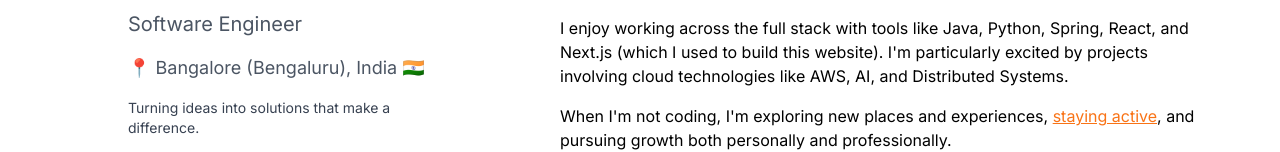
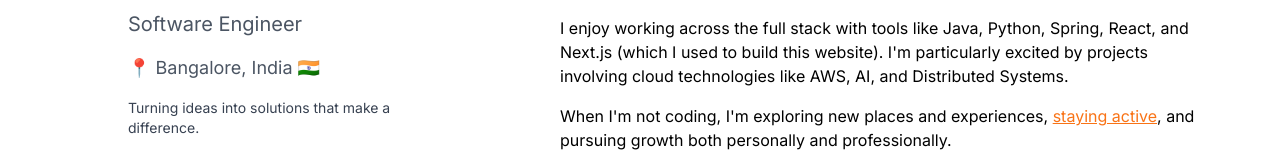
Before and after one commit to advait-d/portfolio, a Next.js app: page / in a window 1280 px wide. Shown: the part 268-420 px from the top of the page. Built offline with nearby package versions, Linux system fonts and the light colour scheme.

Commit message:
update header

```diff
--- a/src/components/Header.tsx
+++ b/src/components/Header.tsx
@@ -25,7 +25,7 @@ const Header: React.FC = () => {
         </h2>
 
         <h3 className="text-lg text-gray-600 dark:text-gray-400 mb-4">
-          📍 Bangalore (Bengaluru), India 🇮🇳
+          📍 Bangalore, India 🇮🇳
         </h3>
 
         <p className="text-gray-700 dark:text-gray-300 text-sm">
```
